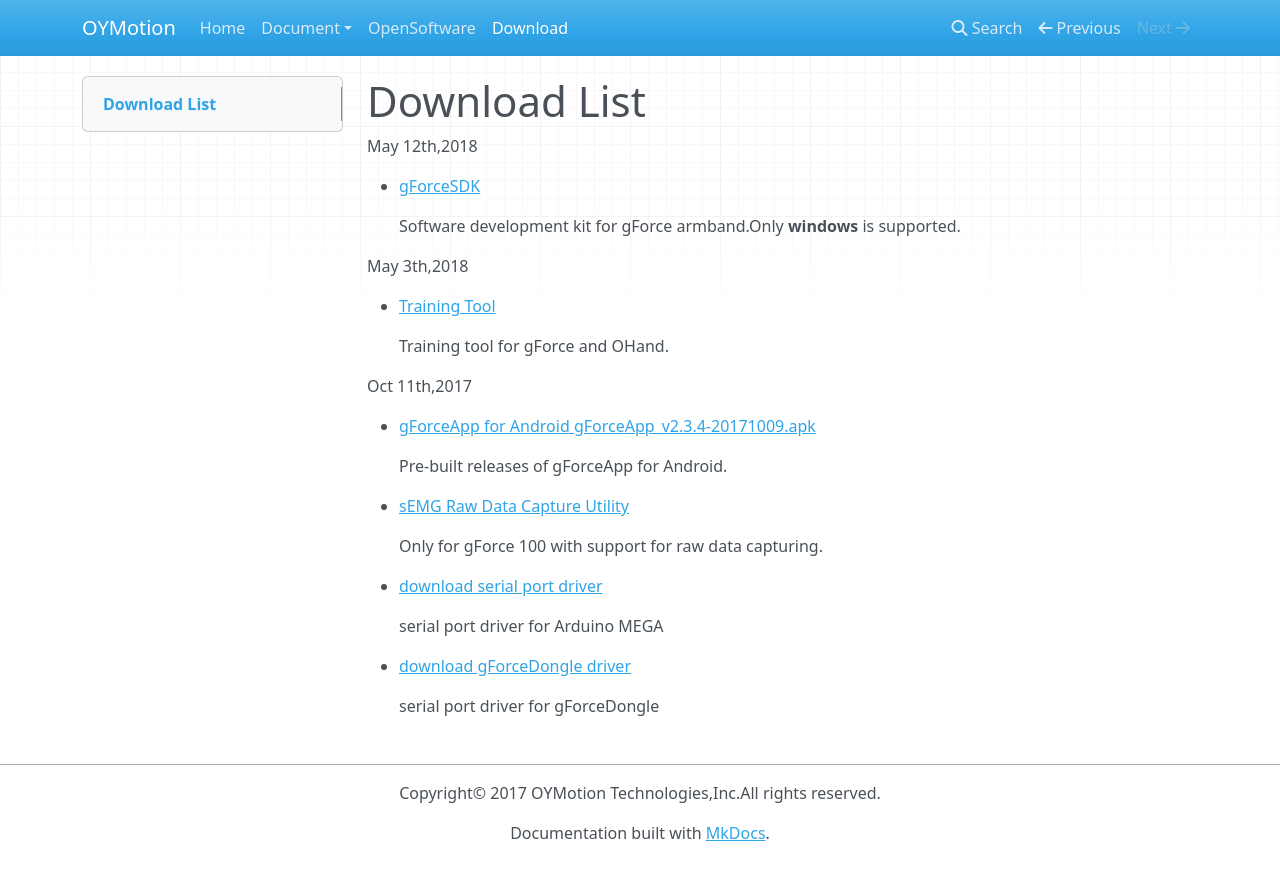
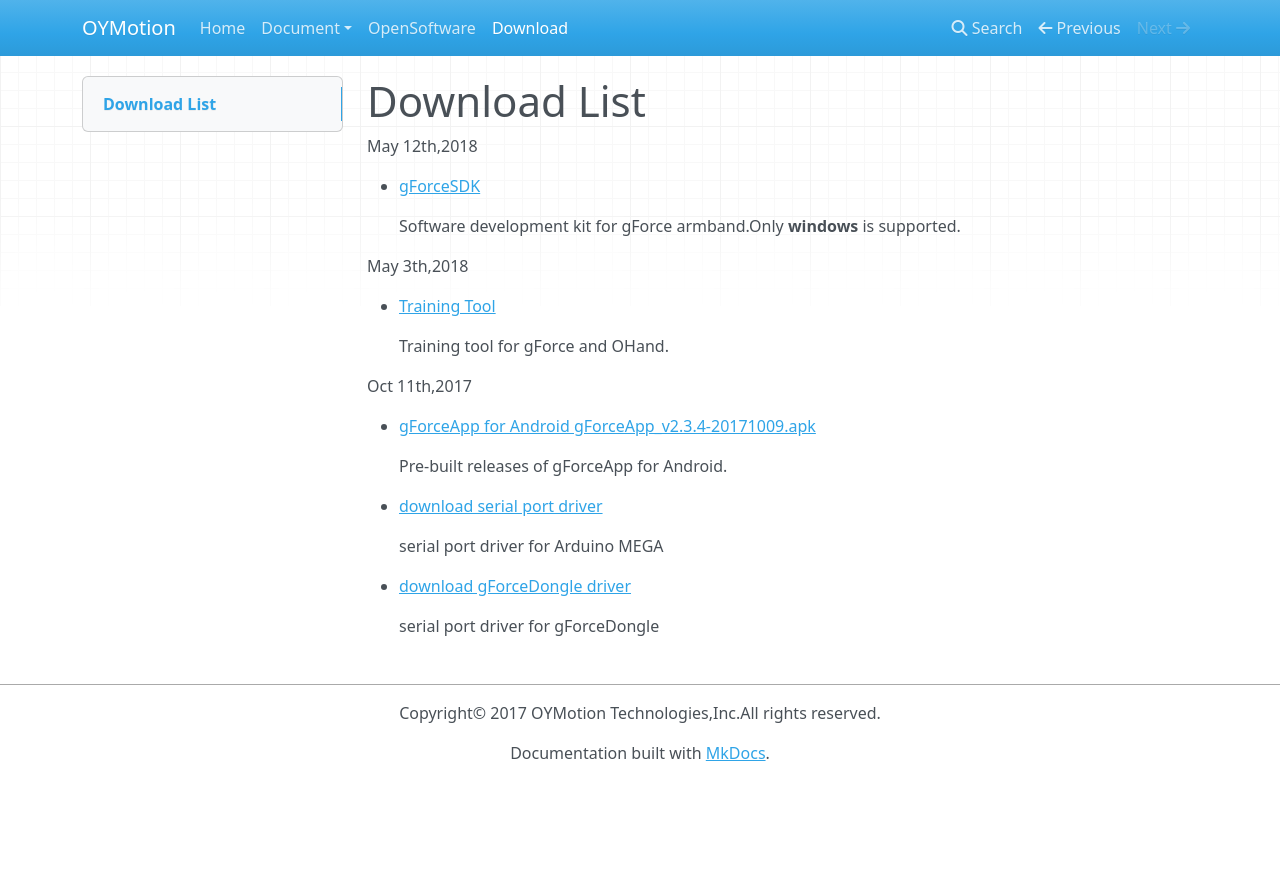
Before and after one commit to oymotion/oymotionDeveloperCommunity, an MkDocs documentation site: the page built from docs/downloadList/Download.md, in a window 1280 px wide. Shown: the top 880 px of the page. Built offline with MkDocs 1.6.1, drawn with Linux system fonts in a browser that asks for light colours; nearby versions of some CDN libraries; old or Windows-style settings are respelled for this version of MkDocs.

Commit message:
Remove "RawDataCapture.zip",update Download.md
1. "RawDataCapture.zip"'s version is too low

```diff
--- a/docs/downloadList/Download.md
+++ b/docs/downloadList/Download.md
@@ -18,10 +18,6 @@
 
     Pre-built releases of gForceApp for Android.
 
-* [sEMG Raw Data Capture Utility](../assets/downloads/RawDataCapture.zip)
-
-    Only for gForce 100 with support for raw data capturing.
-
 * [download serial port driver](../assets/downloads/PL2303-WIN7-64.zip)
 
     serial port driver for Arduino MEGA
```
Also changed, not shown: 1 other file.
